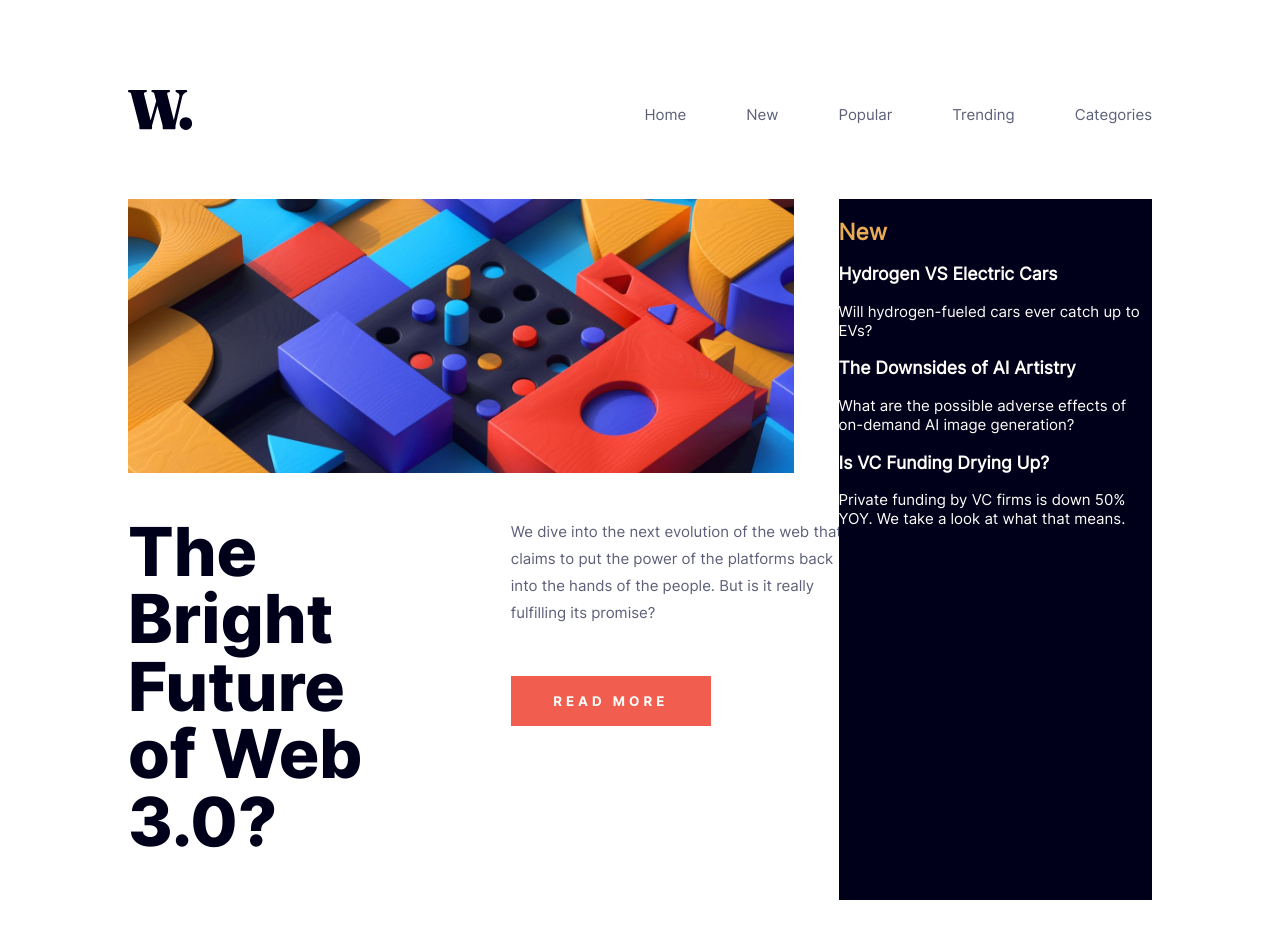
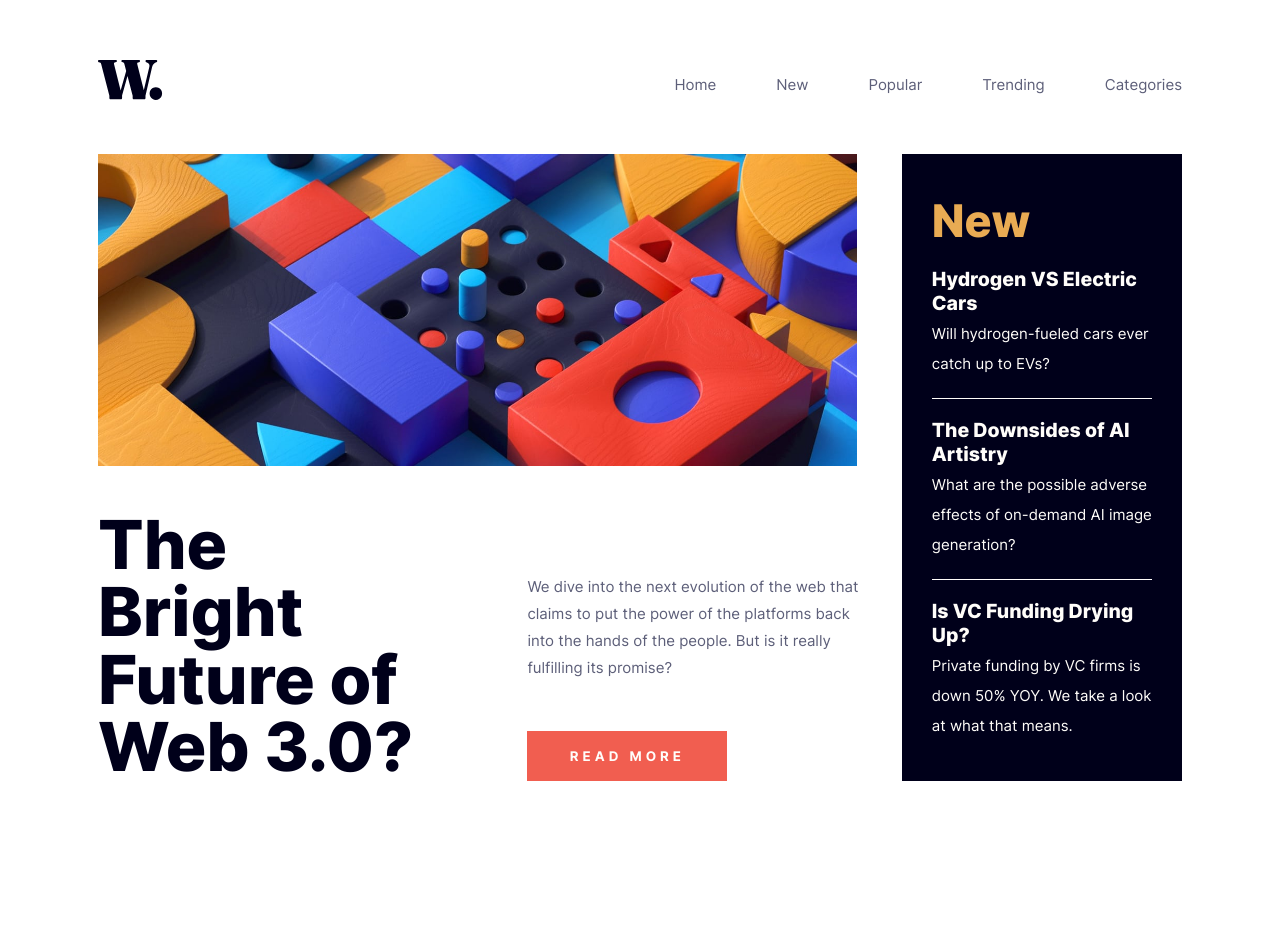
Before and after one commit to CharlieWallace17/news-homepage, a React (Create React App) app: page / in a window 1280 px wide. Shown: the top 938 px of the page. After the commit the page ends 841 px from the top, so only its background shows below. Built offline with nearby package versions, Linux system fonts and the light colour scheme.

Commit message:
Sidebar font-size, color, and spacing.

```diff
--- a/src/components/Sidebar.js
+++ b/src/components/Sidebar.js
@@ -4,11 +4,13 @@ const Sidebar = () => {
             <h2>New</h2>
             <h3>Hydrogen VS Electric Cars</h3>
             <p>Will hydrogen-fueled cars ever catch up to EVs?</p>
+            <span></span>
             <h3>The Downsides of AI Artistry</h3>
             <p>
                 What are the possible adverse effects of on-demand AI image
                 generation?
             </p>
+            <span></span>
             <h3>Is VC Funding Drying Up?</h3>
             <p>
                 Private funding by VC firms is down 50% YOY. We take a look at
--- a/src/index.css
+++ b/src/index.css
@@ -31,9 +31,10 @@ html {
 .body {
   display: flex;
   flex-direction: column;
-  margin: 6rem;
-  margin-left: 8rem;
-  margin-right: 8rem;
+  margin-top: 4rem;
+  margin-bottom:4rem;
+  margin-left: 6rem;
+  margin-right: 6rem;
 }
 
 /* Header  */
@@ -41,7 +42,7 @@ html {
   display: flex;
   justify-content: space-between;
   font-weight: 500;
-  margin-bottom: 4rem;
+  margin-bottom: 3rem;
 }
 
 .header ul {
@@ -62,17 +63,14 @@ html {
 .mainCard {
   display: flex;
   flex-direction: column;
-  width: 65%;
+  width: 70%;
   margin-right: 3rem;
 }
 
 .mainCard-text {
   display: flex;
   justify-content: space-between;
-}
-
-.mainCard img {
-
+  align-items: flex-end;
 }
 
 .mainCard-text h1 {
@@ -82,6 +80,7 @@ html {
   line-height: 1;
   padding: 0;
   flex: 1;
+  margin-bottom: 0;
 }
 
 .mainCard-text h1,
@@ -123,9 +122,41 @@ html {
 .sidebar {
   background-color: var(--dark-blue);
   color: var(--off-white);
-  width: 35%;
+  width: 25%;
+  padding: 30px;
+  display: flex;
+  flex-direction: column;
+  justify-content: space-around;
 }
 
 .sidebar h2 {
   color: var(--soft-orange);
+  font-size: 3rem;
+  font-family: 'Inter-ExtraBold';
 }
+
+.sidebar h2,
+.sidebar p {
+  margin: 0;
+}
+
+.sidebar h3 {
+  font-family: 'Inter-ExtraBold';
+  font-size: 1.3rem;
+  margin: 0;
+  margin-bottom: -1rem;
+}
+
+.sidebar p {
+  line-height: 2;
+
+}
+
+.sidebar span {
+  border-bottom: solid 1px var(--off-white);
+}
+
+.sidebar,
+.sidebar p:last-of-type {
+  border: none;
+}
```
